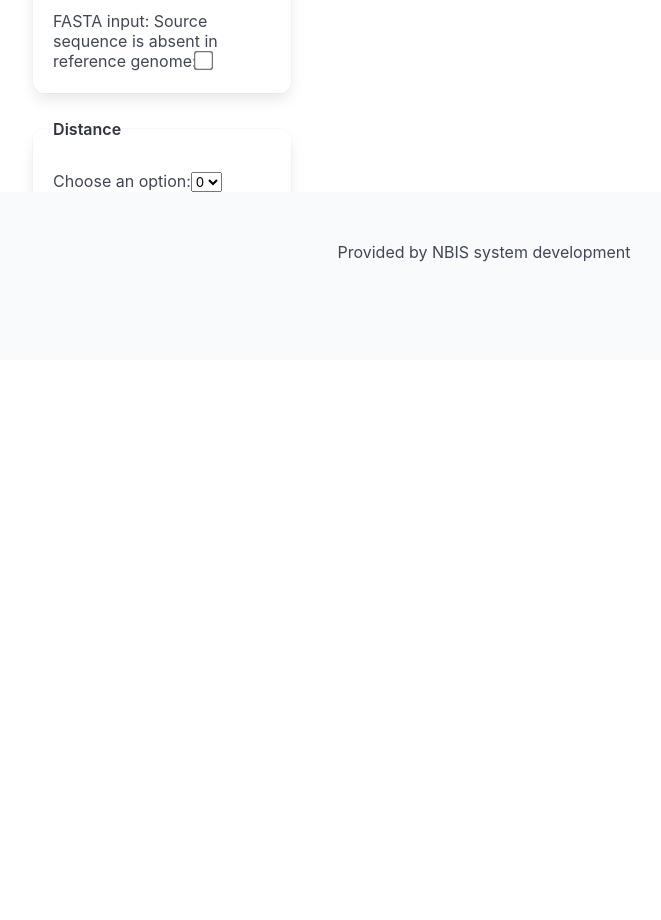
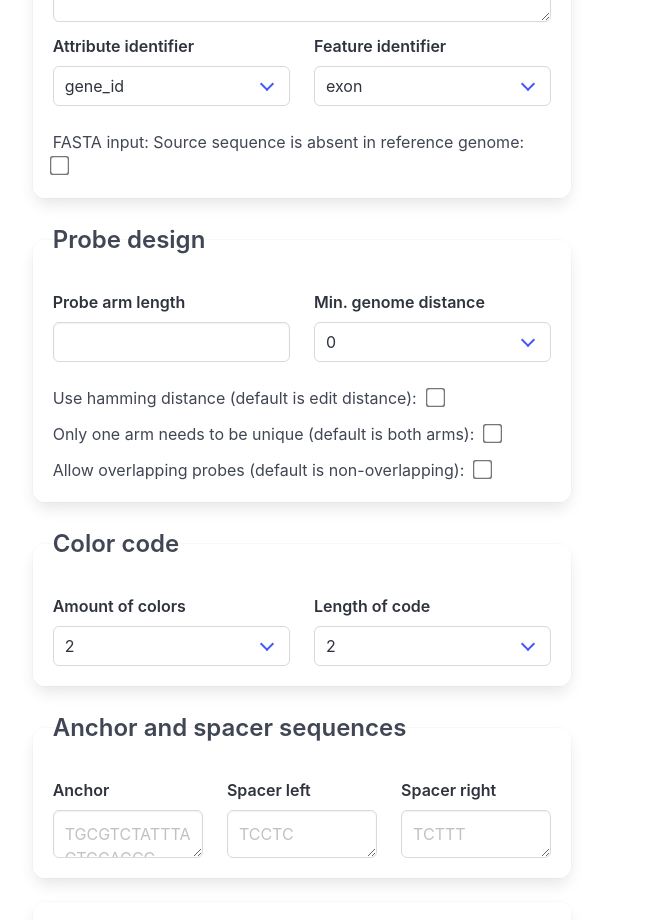
Before and after one commit to NBISweden/PLP_Design_Portal, a React (Vite) app in the folder system/frontend/: page / in a window 1280 px wide. Shown: the part 440-1360 px from the top of the page, without its empty margins (156-817 px from the left). Before the commit the page ends 800 px from the top, so only its background shows below. Built offline with nearby package versions, Linux system fonts and the light colour scheme.

Commit message:
feat: adding headings and fields from the padlock example page

```diff
--- a/system/frontend/src/components/App/App.css
+++ b/system/frontend/src/components/App/App.css
@@ -1,7 +1,5 @@
 @import "../../../node_modules/bulma/css/bulma.css";
 
 .footer {
-    position: fixed;
-    bottom: 0;
     width: 100%;
 }
--- a/system/frontend/src/components/App/App.tsx
+++ b/system/frontend/src/components/App/App.tsx
@@ -20,25 +20,81 @@ export function App(_props: {path: string}) {
     return (
         <>
             <Header title="ISS Probe design" subtitle="Design padlock probes for in-situ sequencing" menuItems={menuItems} />
-
             <main>
                 <section className="section">
                     <div className="container">
                         <h2 className="title has-text-centered">Input</h2>
-
                         <div className="columns is-centered">
-                            <div className="column is-half">
+                            <div className="column is-two-thirds">
                                 <form>
                                     <fieldset className="box">
-                                        <legend className="label">Input</legend>
-                                        <InputField type="text" label="Text "/>
+                                        <legend className="label is-size-4 has-text-grey-dark">Source sequences for target design</legend>
+                                        <InputField type="text" label="Ensembl gene/transcript name(s) or FASTA sequence " isTextArea="true" placeholder="ENSG00000171862" rows="5"/>
+                                        <div className="columns is-vcentered">
+                                            <div className="column">
+                                                <DropDown options={["gene_id", "transcript_id"].map(o => ({ value: o, label: `${o}` }))} label="Attribute identifier" />
+                                            </div>
+                                            <div className="column">
+                                                <DropDown options={["exon", "CDS", "gene", "transcript", "three_prime_utr", "five_prime_utr"].map(o => ({ value: o, label: `${o}` }))} label="Feature identifier" />
+                                            </div>
+                                        </div>
                                         <CheckBox label="FASTA input: Source sequence is absent in reference genome:"/>
                                     </fieldset>
                                     <fieldset className="box">
-                                        <legend className="label">Distance</legend>
-                                        <DropDown options={[0, 1].map(o => ({ value: o, label: `${o}` }))} label="Choose an option:" />
+                                        <legend className="label is-size-4 has-text-grey-dark">Probe design</legend>
+                                        <div className="columns is-vcentered">
+                                            <div className="column">
+                                                <InputField type="number" label="Probe arm length" />
+                                            </div>
+                                            <div className="column">
+                                                <DropDown options={[0, 1].map(o => ({ value: o, label: `${o}` }))} label="Min. genome distance" />
+                                            </div>
+                                        </div>
+                                        <CheckBox label="Use hamming distance (default is edit distance):"/>
+                                        <CheckBox label="Only one arm needs to be unique (default is both arms):"/>
+                                        <CheckBox label="Allow overlapping probes (default is non-overlapping):"/>
                                     </fieldset>
-                                        <button type="submit" className="button is-pulled-right has-background-grey has-text-white">Submit</button>
+                                    <fieldset className="box">
+                                        <legend className="label is-size-4 has-text-grey-dark">Color code</legend>
+                                        <div className="columns is-vcentered">
+                                            <div className="column">
+                                                <DropDown range={{ start: 2, end: 8 }} label="Amount of colors" />
+                                            </div>
+                                            <div className="column">
+                                                <DropDown range={{ start: 2, end: 8 }} label="Length of code" />
+                                            </div>
+                                        </div>
+                                    </fieldset>
+                                    <fieldset className="box">
+                                        <legend className="label is-size-4 has-text-grey-dark">Anchor and spacer sequences</legend>
+                                        <div className="columns is-vcentered">
+                                            <div className="column">
+                                                <InputField type="text" label="Anchor " isTextArea="true" placeholder="TGCGTCTATTTAGTGGAGCC" rows="1"/>
+                                            </div>
+                                            <div className="column">
+                                                <InputField type="text" label="Spacer left " isTextArea="true" placeholder="TCCTC" rows="1"/>
+                                            </div>
+                                            <div className="column">
+                                                <InputField type="text" label="Spacer right " isTextArea="true" placeholder="TCTTT" rows="1"/>
+                                            </div>
+                                        </div>
+                                    </fieldset>
+                                    <fieldset className="box">
+                                        <DropDown label="Select genome"
+                                                  options={[
+                                                      "Arabidopsis thaliana - TAIR10",
+                                                      "Caenorhabditis elegans - WBcel235",
+                                                      "Danio rerio - GRCz10",
+                                                      "Drosophila melanogaster - BDGP6",
+                                                      "Homo sapiens - GRCh37",
+                                                      "Homo sapiens - GRCh38",
+                                                      "Mus musculus - GRCm38",
+                                                      "Oryzias latipes - Medaka1",
+                                                      "Saccharomyces cerevisiae - R64",
+                                                      "SARS-CoV-2 - NC_045512.2"].map(o => ({ value: o, label: `${o}` }))}/>
+                                    </fieldset>
+                                        <button type="submit" className="button is-pulled-right has-background-grey has-text-white">Launch analysis</button>
+                                        <button type="submit" className="button is-pulled-right has-background-grey has-text-white">Show example</button>
                                 </form>
                             </div>
                         </div>
--- a/system/frontend/src/components/Checkbox/CheckBox.tsx
+++ b/system/frontend/src/components/Checkbox/CheckBox.tsx
@@ -13,8 +13,9 @@ export function CheckBox({label, required, name}: Props) {
         <>
             <div className="field">
                 <div className="control">
-                    <label className="checkbox" htmlFor={id}>
+                    <label className="checkbox mr-3" htmlFor={id}>
                         {label}
+                    </label>
                     <input
                         type="checkbox"
                         id={id}
@@ -22,7 +23,6 @@ export function CheckBox({label, required, name}: Props) {
                         required={required}
                         className="plp-checkbox"
                     />
-                    </label>
                 </div>
             </div>
         </>
--- a/system/frontend/src/components/Dropdown/DropDown.tsx
+++ b/system/frontend/src/components/Dropdown/DropDown.tsx
@@ -3,24 +3,43 @@ import React from "react";
 import './DropDown.css'
 
 interface Props {
-    options: {label: string, value: string | number}[];
+    options?: {label: string, value: string | number}[];
+    range?: { start: number; end: number };
     label: string;
     required?: boolean;
     name?: string;
 }
 
-export function DropDown( {options, label, required, name}: Props){
+export function DropDown( {options, label, required, name, range}: Props){
     const id = React.useId();
+
+    const generateRangeOptions = (start: number, end: number) => {
+        return Array.from({ length: end - start + 1 }, (_, i) => ({
+            value: start + i,
+            label: `${start + i}`,
+        }));
+    };
+
+    const dropdownOptions = range
+        ? generateRangeOptions(range.start, range.end)
+        : options || [];
+
     return (
         <>
-            <label id={id}>{label}</label>
-            <select id={id} name={name} required={required}>
-                {options.map((option) => (
-                    <option
-                        key={option.value}
-                        value={option.value}>{option.label}</option>
-                ))}
-            </select>
+            <div className="field">
+                <label className="label" htmlFor={id}>{label}</label>
+                <div className="control">
+                    <div className="select is-fullwidth">
+                        <select id={id} name={name} required={required}>
+                            {dropdownOptions.map((option) => (
+                                <option key={option.value} value={option.value}>
+                                    {option.label}
+                                </option>
+                            ))}
+                        </select>
+                    </div>
+                </div>
+            </div>
         </>
     )
 }
--- a/system/frontend/src/components/Header/Header.tsx
+++ b/system/frontend/src/components/Header/Header.tsx
@@ -26,7 +26,7 @@ export function Header({title, subtitle, menuItems}: Props) {
                             <p className="subtitle is-size-5 mr-4">{subtitle}</p>
                         </div>
                     </div>
-                    <div className="column is-flex is-offset-3">
+                    <div className="column is-flex is-offset-2">
                         <nav>
                             <ul className="is-flex">
                                 {menuItems.map((item, index) => (
--- a/system/frontend/src/components/InputField/InputField.tsx
+++ b/system/frontend/src/components/InputField/InputField.tsx
@@ -6,16 +6,37 @@ interface Props {
     label: string;
     required?: boolean;
     name?: string;
+    placeholder?: string;
+    rows?: number;
+    isTextArea?: boolean;
 }
 
-export function InputField({type, label, required, name}: Props) {
+export function InputField({type, label, required, name, placeholder,rows, isTextArea}: Props) {
     const id = React.useId();
     return (
         <>
             <div className="field">
                 <label className="label" htmlFor={id}>{label}</label>
                 <div className="control">
-                    <input className="input" type={type} id={id} name={name} required={required} />
+                    {isTextArea ? (
+                        <textarea
+                            id={id}
+                            name={name}
+                            rows={rows}
+                            required={required}
+                            className="textarea"
+                            placeholder={placeholder}
+                        ></textarea>
+                    ) : (
+                        <input
+                            type={type}
+                            id={id}
+                            name={name}
+                            required={required}
+                            className="input"
+                            placeholder={placeholder}
+                        />
+                    )}
                 </div>
             </div>
         </>
```
Lines whose indentation alone changed are shown as unchanged.
